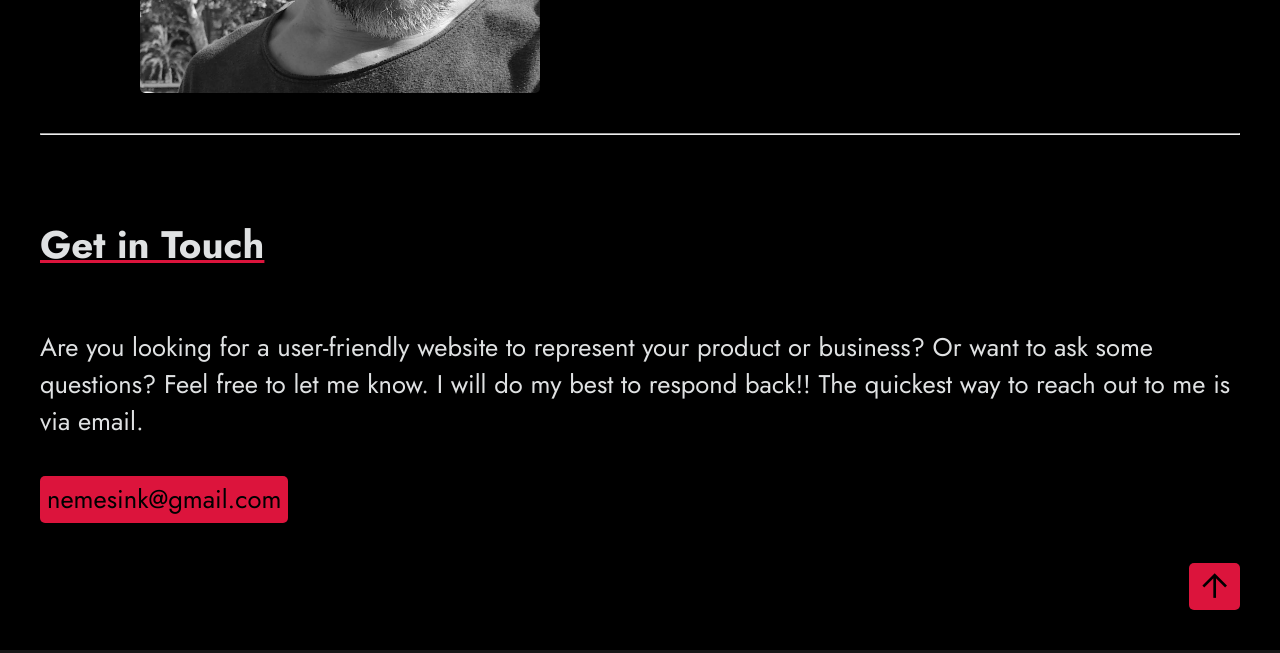
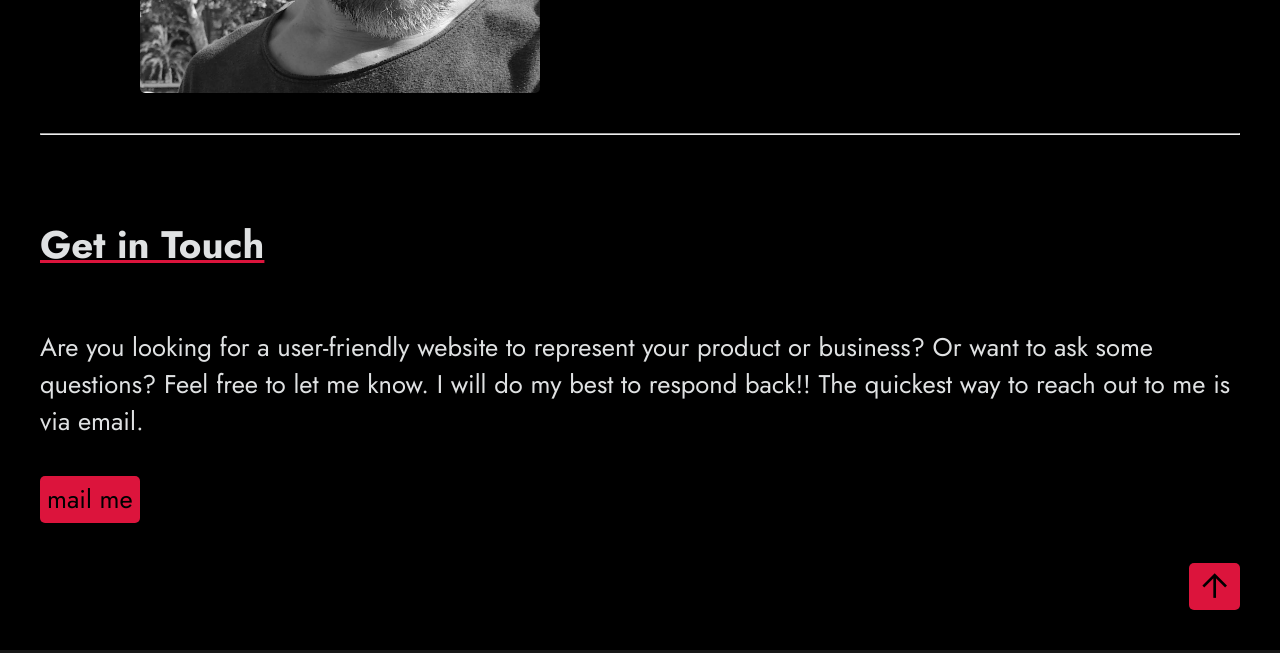
Before and after one commit to m4ndr0/portfolio, a plain HTML site: page index.html in a window 1280 px wide. Shown: the part 5679-6332 px from the top of the page. Drawn offline with nearby package versions, Linux system fonts and the light colour scheme.

Commit message:
Contacts update
Contacts update

```diff
--- a/index.html
+++ b/index.html
@@ -145,7 +145,7 @@
                     <p>Are you looking for a user-friendly website to represent your product or business?
                         Or want to ask some questions? Feel free to let me know. I will do my best to respond back!!
                         The quickest way to reach out to me is via email.</p>
-                        <a href="mailto:nemesink@gmail.com" class="personal-email">nemesink@gmail.com</a>
+                        <a href="mailto:nemesink@gmail.com" class="personal-email">mail me</a>
                 </div>
                 <a class="back-to-top" href="#nav">
                     <span class="material-symbols-outlined arrow">
```
